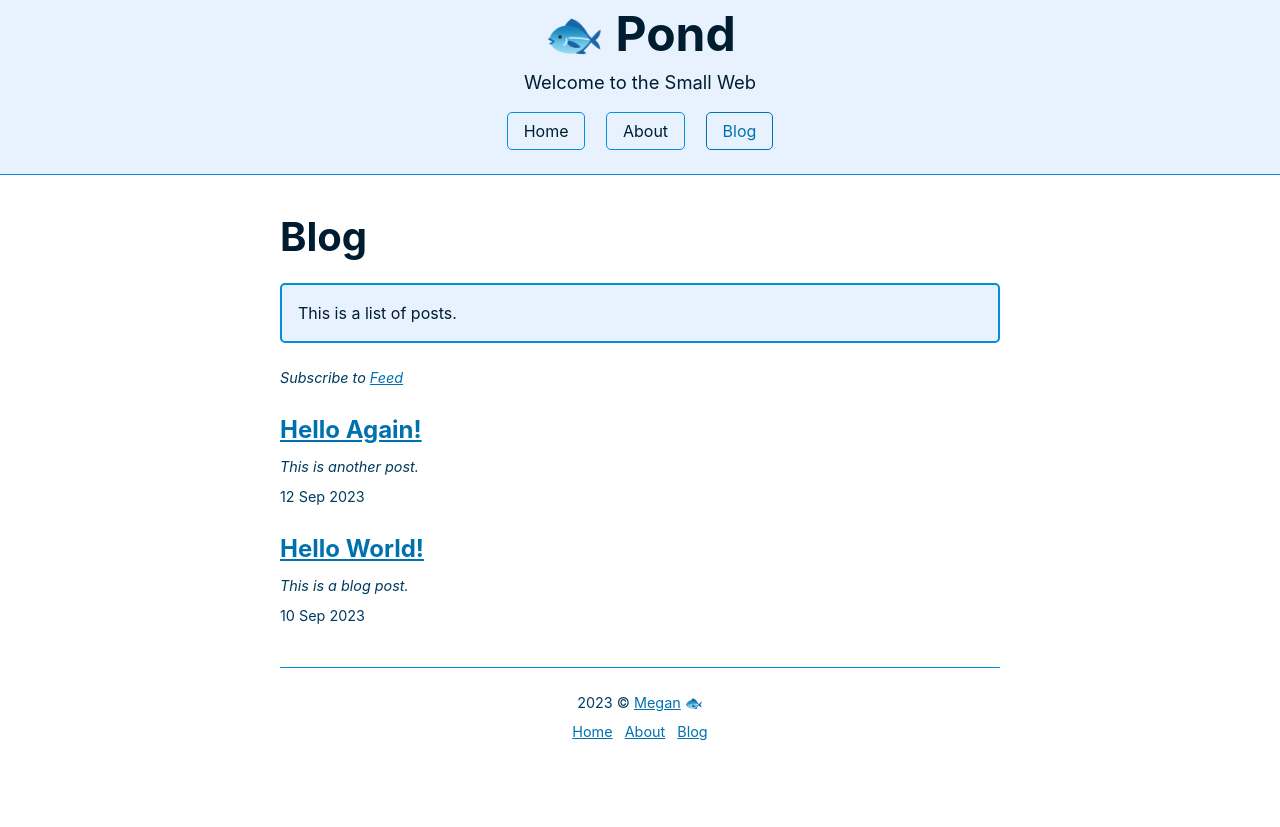
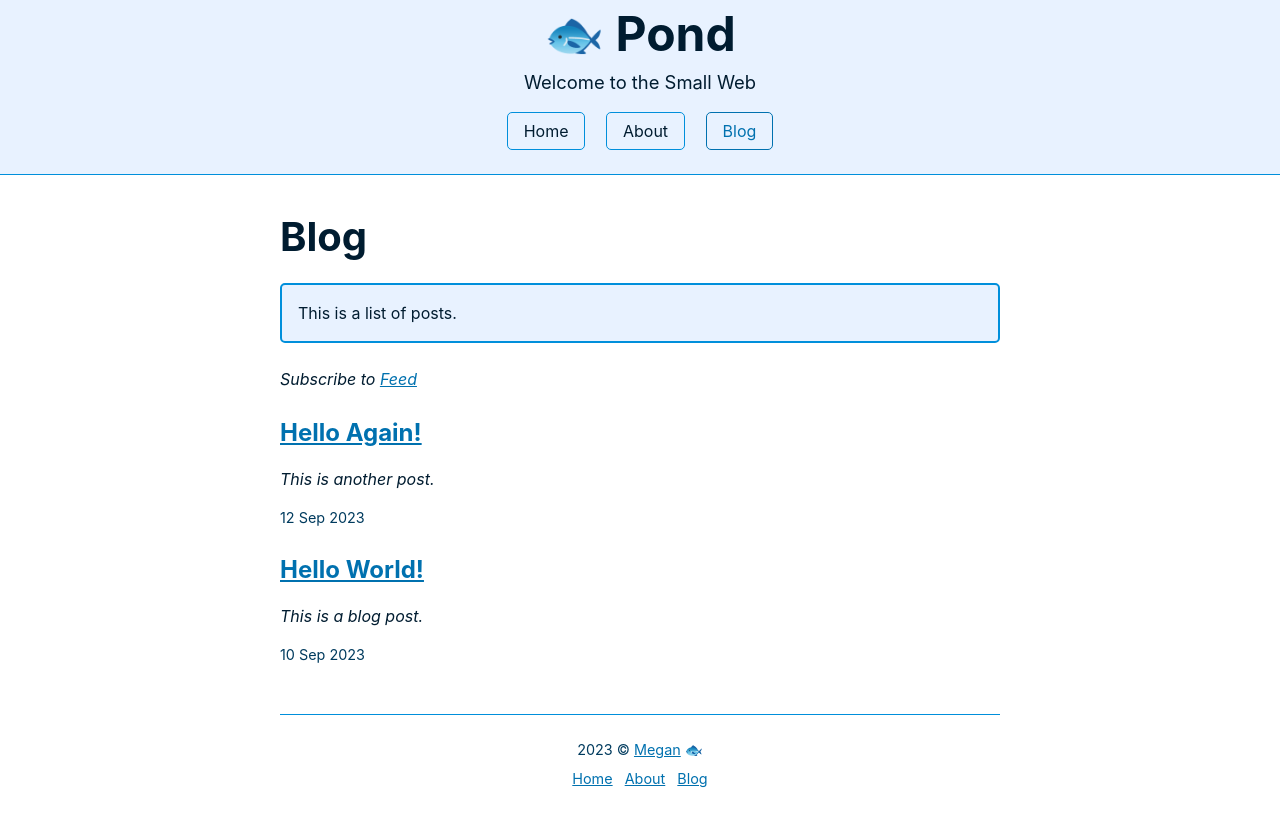
Before and after one commit to megdna/pond, a Jekyll site: the page built from blog.md, in a window 1280 px wide. Shown: the top 827 px of the page. Built offline with Jekyll 4.4.1, drawn with Linux system fonts in a browser that asks for light colours.

Commit message:
Update theme

```diff
--- a/blog.md
+++ b/blog.md
@@ -5,12 +5,12 @@
 description: This is a list of posts.
 image: /images/blue.jpg
 ---
-<p class="meta"><i>Subscribe to <a href="{{ site.baseurl }}/feed" target="_blank">Feed</a></i></p>
+<p><i>Subscribe to <a href="{{ site.baseurl }}/feed" target="_blank">Feed</a></i></p>
 
 {% for post in site.posts %}
   <div class="blog-item">
     <a class="post-link" href="{{ post.url | prepend: site.baseurl | prepend: site.url }}">{{ post.title }}</a>
-    <p class="meta"><i>{{ post.description }}</i></p>
+    <p><i>{{ post.description }}</i></p>
     <p class="meta">{{ post.date | date_to_string }}</p>
   </div>
 {% endfor %}
--- a/style.css
+++ b/style.css
@@ -168,7 +168,7 @@
 }
 
 p {
-  margin: 0.5rem 0;
+  margin: 1rem 0;
 }
 
 p, h1, h2, h3, h4, h5, h6 {
```
